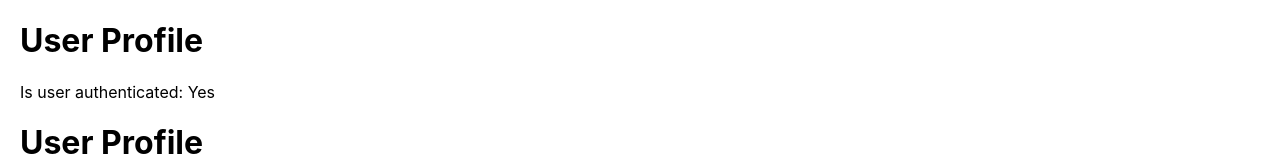
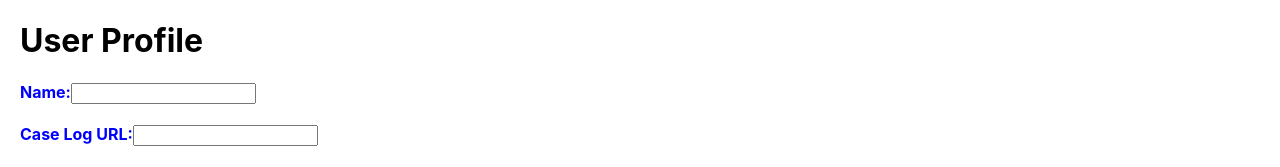
Before and after one commit to fadkeprasad/casematch1.1, a React (Create React App) app: page /userprofile in a window 1280 px wide. Shown: the top 167 px of the page. Built offline with nearby package versions, Linux system fonts and the light colour scheme; no server answers; the database is empty; sample sign-in values are in the browser's storage.

Commit message:
28 dec version

```diff
--- a/src/UserProfile.tsx
+++ b/src/UserProfile.tsx
@@ -162,9 +162,7 @@ const UserProfile: React.FC = () => {
   return (
 
     <div style={{ margin: '20px' }}>
-      <h1>User Profile</h1>
-      <p>Is user authenticated: {isUserAuthenticated ? 'Yes' : 'No'}</p>
-      {/* The rest of your component */}
+
       <h1>User Profile</h1>
       <form onSubmit={handleSubmit}>
         <div style={formFieldStyle}>
```
